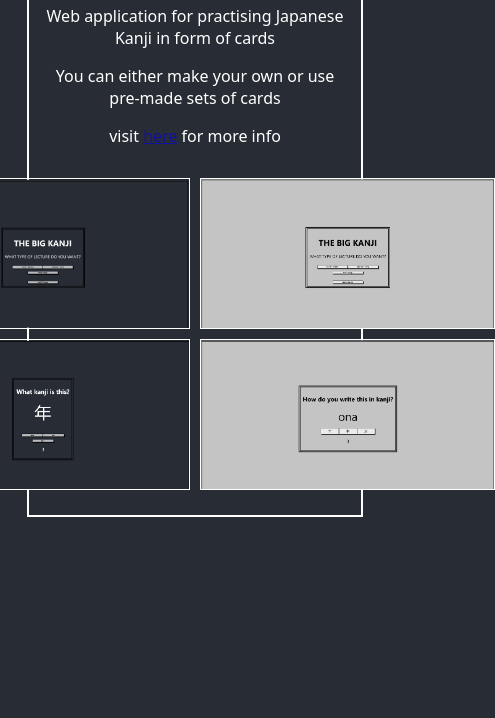
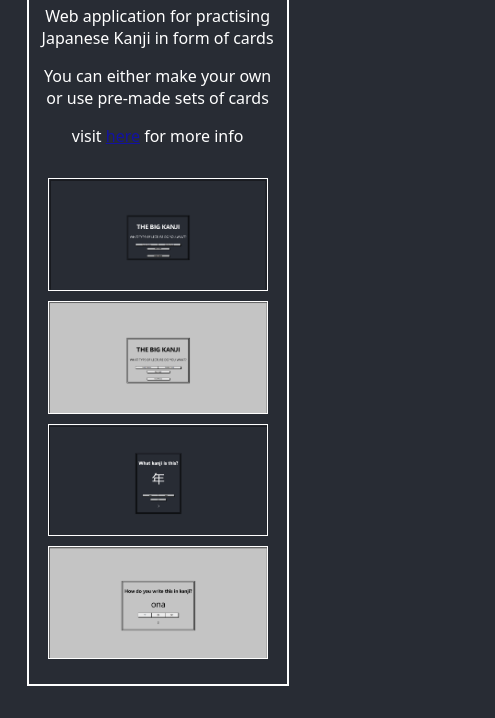
Before and after one commit to GomuGomuNoBru/GomuGomuNoBru.github.io, a plain HTML site: page index.html in a window 390 px wide. Shown: the part 126-844 px from the top of the page, 495 px wide, since content can reach past the window. Drawn offline with Linux system fonts and the light colour scheme.

Commit message:
done done

```diff
--- a/styles.css
+++ b/styles.css
@@ -5,11 +5,9 @@ body {
   align-items: center;
   flex-direction: column;
   color: white;
-
   text-align: center;
 }
 h1 {
-  text-align: center;
   border-bottom: 5px solid white;
 }
 a {
@@ -24,6 +22,7 @@ a {
   border: 2px solid white;
   padding: 10px;
   margin-top: 20px;
+
   font-family: system-ui, -apple-system, BlinkMacSystemFont, "Segoe UI", Roboto,
     Oxygen, Ubuntu, Cantarell, "Open Sans", "Helvetica Neue", sans-serif;
 }
@@ -49,8 +48,13 @@ img {
 /* For screens with a maximum width of 768px */
 @media screen and (max-width: 768px) {
   .container {
-    padding: 10px;
+    width: 70%;
+    margin-right: 20%;
   }
+  .row {
+    flex-wrap: wrap;
+  }
+
   .image-container {
     padding: 10px;
   }
@@ -66,3 +70,8 @@ img {
     max-width: 90%;
   }
 }
+@media screen and (max-width: 1600px) {
+  .row {
+    flex-wrap: wrap;
+  }
+}
```
